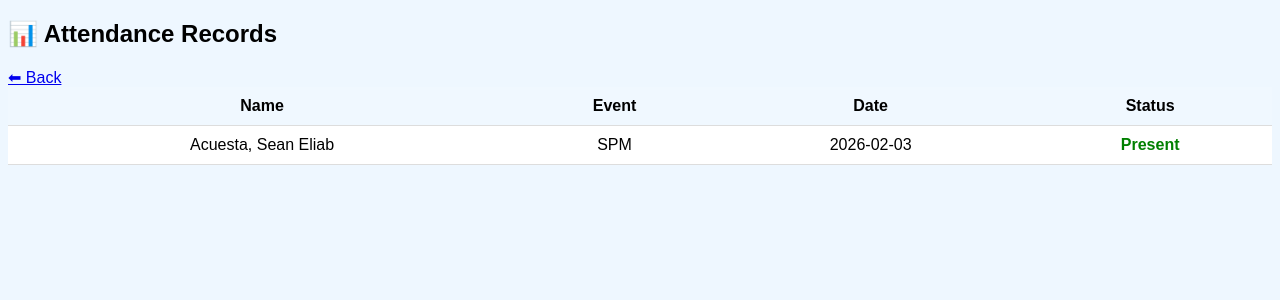
After one commit to arjcrentoria/Glaciers, a PHP site: page /records.php in a window 1280 px wide. The commit adds this page. Shown: the top 300 px of the page. Run offline with PHP 8.4, Linux system fonts and the light colour scheme; the visitor is signed in with stand-in values (Sample User, id 1); data comes from the database, SQL or seed files in the repository.

Commit message:
Added Records for attendance

```diff
--- /dev/null
+++ b/records.php
@@ -0,0 +1,60 @@
+<?php
+require "auth.php";
+require "db.php";
+
+if (!isset($_SESSION["role"])) {
+    header("Location: login.php");
+    exit;
+}
+
+$records = $conn->query("
+    SELECT m.full_name, e.event_name, e.event_date, a.present
+    FROM attendance a
+    JOIN members m ON m.id = a.member_id
+    JOIN events e ON e.id = a.event_id
+    ORDER BY e.event_date DESC
+")->fetchAll(PDO::FETCH_ASSOC);
+?>
+
+<!DOCTYPE html>
+<html>
+<head>
+<meta charset="UTF-8">
+<title>Attendance Records</title>
+<style>
+body { font-family: Arial; background:#eef7ff; }
+table { width:100%; border-collapse:collapse; background:white; }
+th, td { padding:10px; border-bottom:1px solid #ddd; text-align:center; }
+th { background:#f0f8ff; }
+.present { color:green; font-weight:bold; }
+.absent { color:red; }
+</style>
+</head>
+
+<body>
+
+<h2>📊 Attendance Records</h2>
+<a href="attendance.php">⬅ Back</a>
+
+<table>
+<tr>
+    <th>Name</th>
+    <th>Event</th>
+    <th>Date</th>
+    <th>Status</th>
+</tr>
+
+<?php foreach ($records as $r): ?>
+<tr>
+    <td><?= htmlspecialchars($r["full_name"]) ?></td>
+    <td><?= htmlspecialchars($r["event_name"]) ?></td>
+    <td><?= htmlspecialchars($r["event_date"]) ?></td>
+    <td class="<?= $r["present"] ? 'present' : 'absent' ?>">
+        <?= $r["present"] ? "Present" : "Absent" ?>
+    </td>
+</tr>
+<?php endforeach; ?>
+</table>
+
+</body>
+</html>
```
Also changed, not shown: attendance.php (+20 -49 lines).
